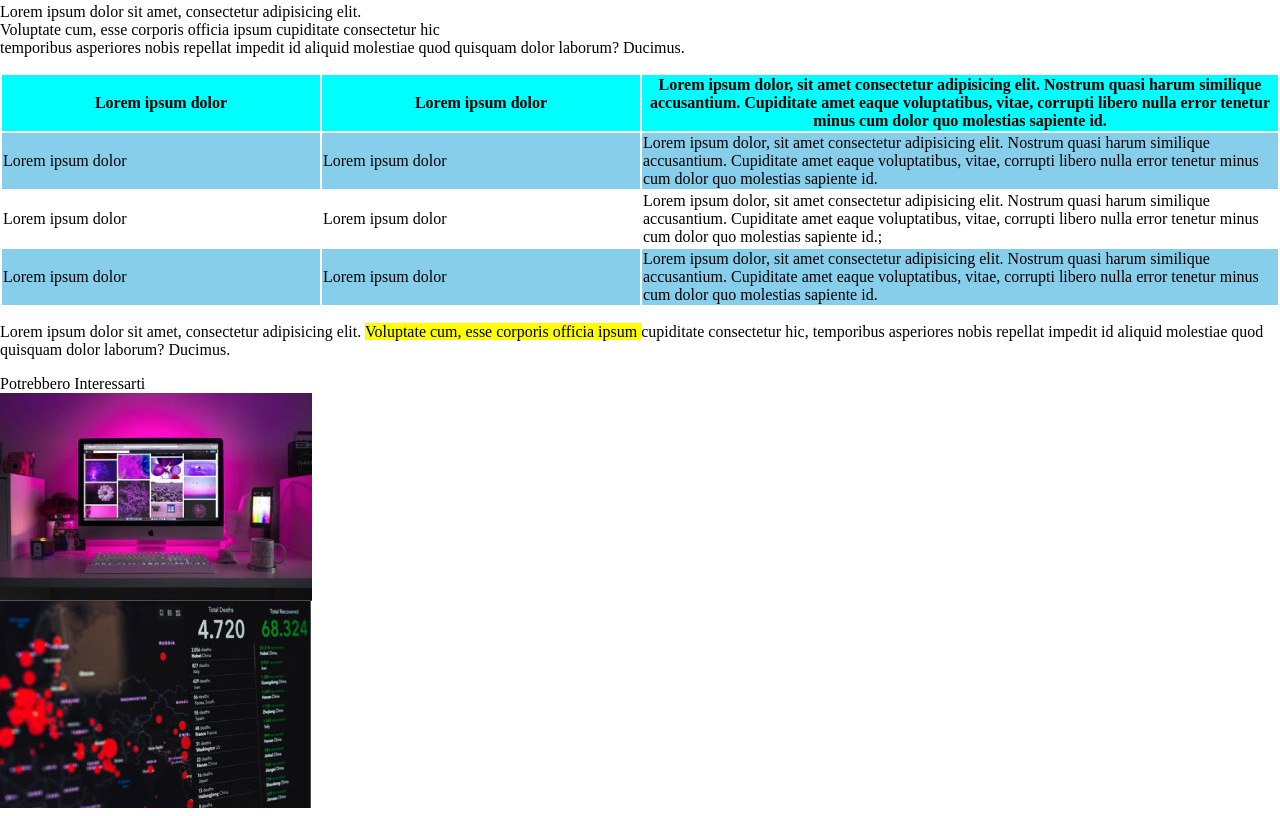
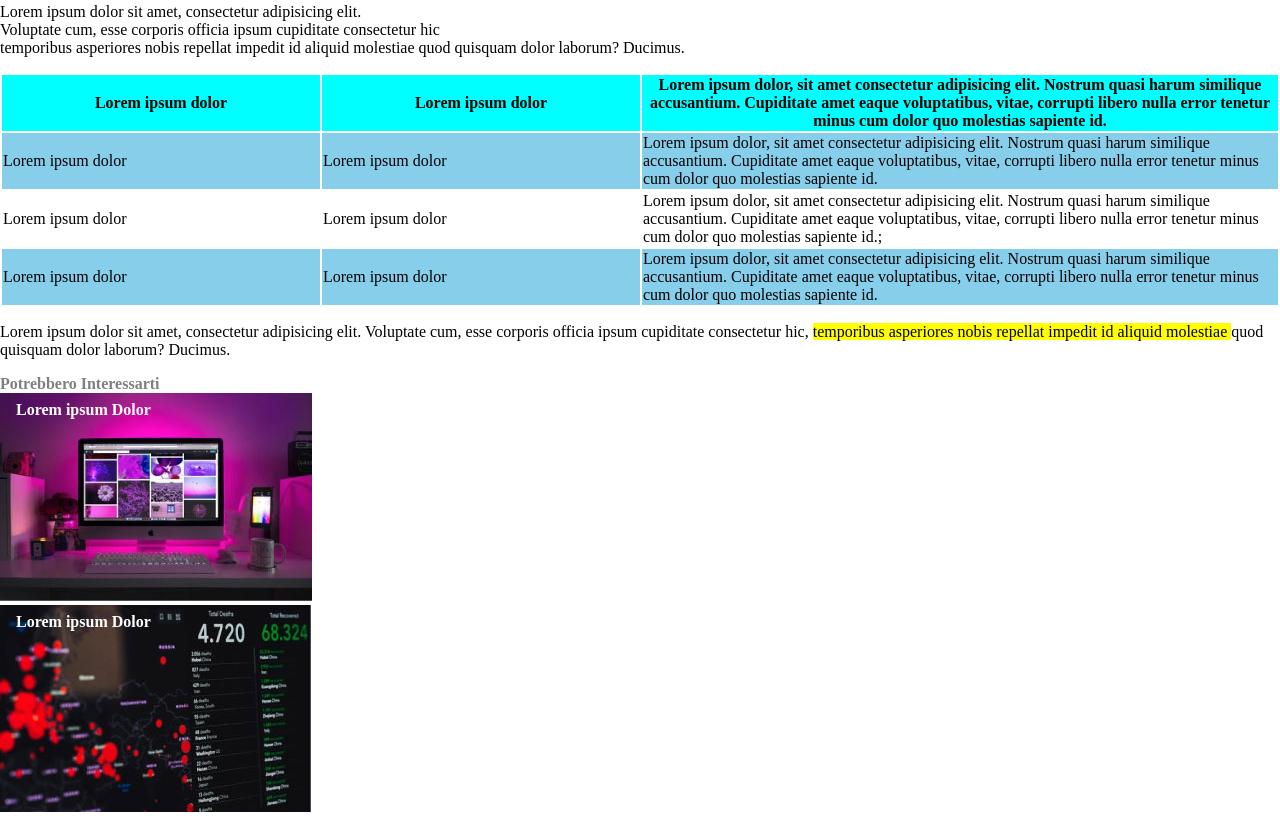
Before and after one commit to torone89/html-css-booleaner, a plain HTML site: page index.html in a window 1280 px wide. Shown: the part 664-1480 px from the top of the page. Drawn offline with Linux system fonts and the light colour scheme.

Commit message:
addinng footer

```diff
--- a/css/style.css
+++ b/css/style.css
@@ -71,8 +71,18 @@ figcaption {
 
 /* Footer */
 
-.img1 {
-    display: block;
+/* Container holding the image and the text */
+
+
+
+.container1 {
+    position: relative;
+    text-align: left;
+    color: white;
 }
 
-.img2 {}
+.top-left {
+    position: absolute;
+    top: 8px;
+    left: 16px;
+}
--- a/index.html
+++ b/index.html
@@ -104,21 +104,33 @@
 
         </table>
 
-        <p>Lorem ipsum dolor sit amet, consectetur adipisicing elit. <span class="giallo">Voluptate cum, esse corporis
-                officia ipsum </span>
-            cupiditate consectetur hic, temporibus asperiores nobis repellat impedit id aliquid molestiae quod quisquam
+        <p>Lorem ipsum dolor sit amet, consectetur adipisicing elit. Voluptate cum, esse corporis
+            officia ipsum
+            cupiditate consectetur hic, <span class="giallo">temporibus asperiores nobis repellat impedit id aliquid
+                molestiae </span>quod quisquam
             dolor laborum? Ducimus.</p>
     </main>
 
 
     <!-- Piè di pagina -->
     <footer>
-        Potrebbero Interessarti
+        <div class="scritto"><strong>Potrebbero Interessarti</strong></div>
 
-        <figure><img class="img1" src="img/monitor.jpg" alt="monitor">
-            <img class="img2" src="img/graph.jpg" alt="graph">
 
-        </figure>
+
+
+
+
+        <div class="container1">
+            <img src="img/monitor.jpg" alt="monitor">
+
+            <div class="top-left"><strong>Lorem ipsum Dolor</strong></div>
+        </div>
+        <div class="container1">
+            <img src="img/graph.jpg" alt="graph">
+
+            <div class="top-left"><strong>Lorem ipsum Dolor</strong></div>
+        </div>
 
     </footer>
 
```
